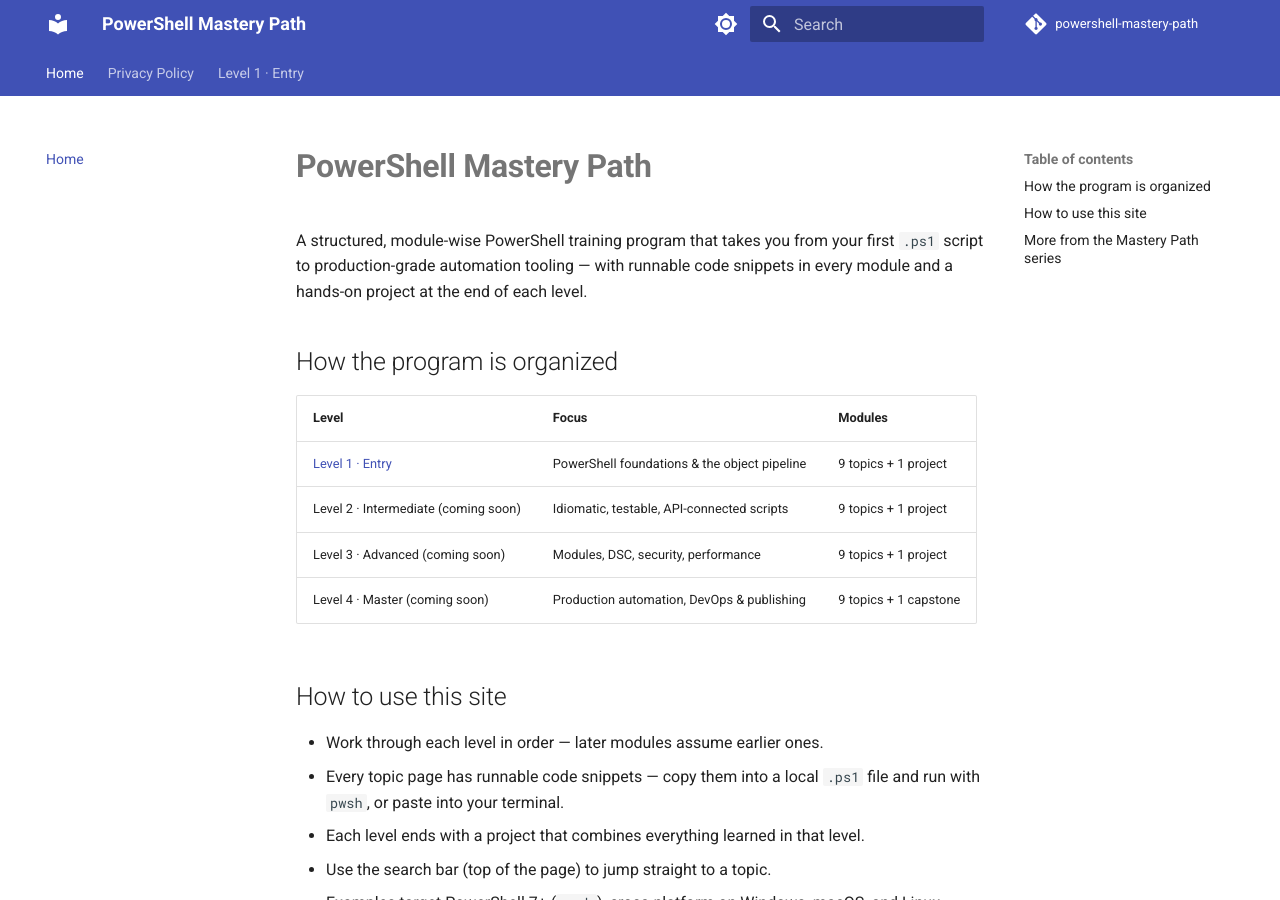
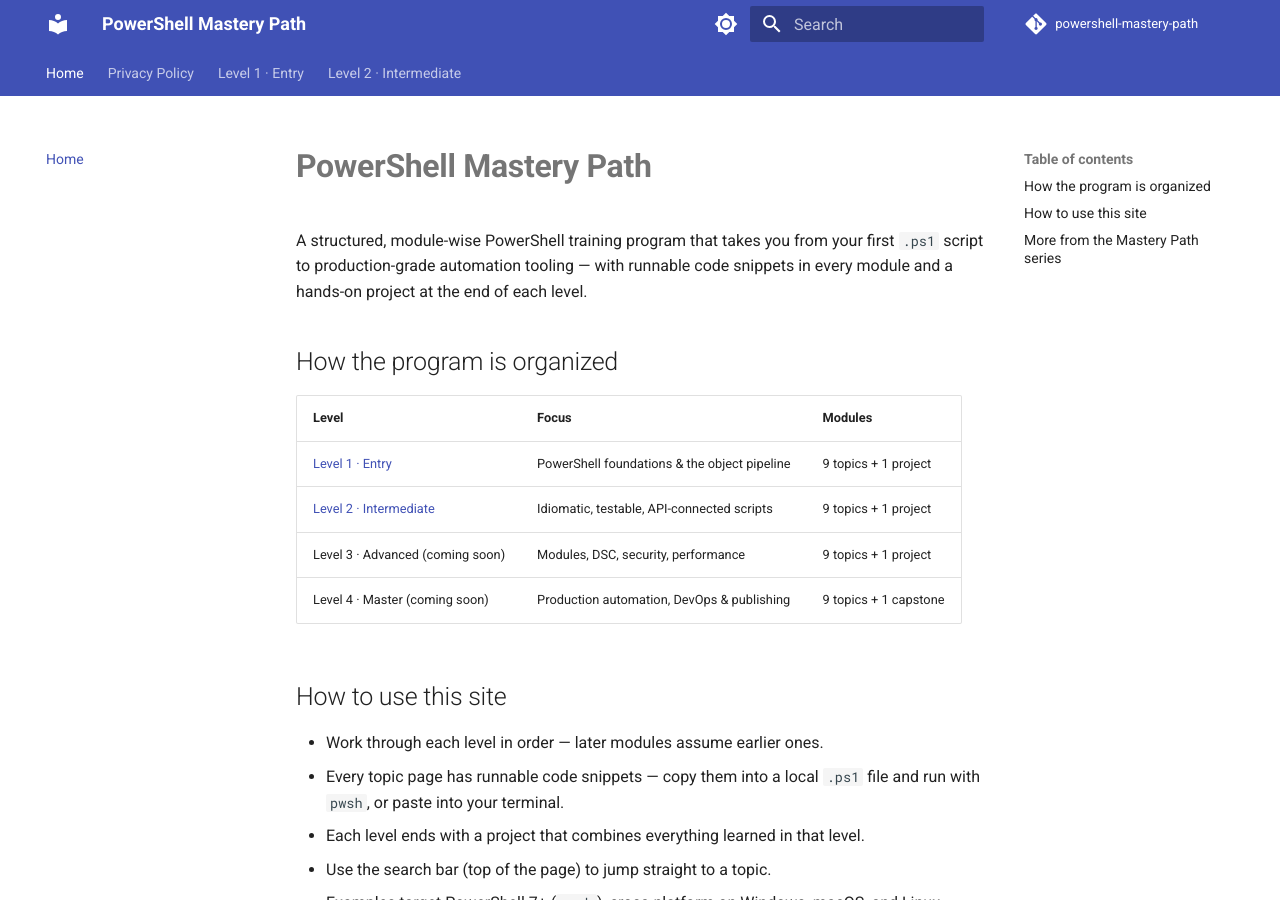
Before and after one commit to SIGILIPELLI/powershell-mastery-path, an MkDocs documentation site: the page built from docs/index.md, in a window 1280 px wide and 900 px high. Built offline with MkDocs 1.6.1 and Material for MkDocs 9.7.7, drawn with Linux system fonts in a browser that asks for light colours; comment, search, counter and statistics services are not loaded; part of the change alters nothing that is shown.

Commit message:
Restore finished level(s) to nav/sitemap/homepage
Real content is now written for this level; lifting the interim
AdSense thin-content exclusion put in place while it was still stubs.

Co-Authored-By: Claude Opus 5 <noreply@anthropic.com>

```diff
--- a/docs/index.md
+++ b/docs/index.md
@@ -14,7 +14,7 @@ code snippets in every module and a hands-on project at the end of each level.
 | Level | Focus | Modules |
 |-------|-------|---------|
 | [Level 1 · Entry](level-1/index.md) | PowerShell foundations & the object pipeline | 9 topics + 1 project |
-| Level 2 · Intermediate (coming soon) | Idiomatic, testable, API-connected scripts | 9 topics + 1 project |
+| [Level 2 · Intermediate](level-2/index.md) | Idiomatic, testable, API-connected scripts | 9 topics + 1 project |
 | Level 3 · Advanced (coming soon) | Modules, DSC, security, performance | 9 topics + 1 project |
 | Level 4 · Master (coming soon) | Production automation, DevOps & publishing | 9 topics + 1 capstone |
 
--- a/mkdocs.yml
+++ b/mkdocs.yml
@@ -62,8 +62,19 @@ nav:
       - "08 · Error Handling Basics": level-1/08-error-handling-basics.md
       - "09 · Modules Basics": level-1/09-modules-basics.md
       - "10 · Project — System Info Reporter": level-1/10-project-system-info-reporter.md
+  - "Level 2 · Intermediate":
+      - Overview: level-2/index.md
+      - "01 · Advanced Pipeline": level-2/01-advanced-pipeline.md
+      - "02 · Cmdlet Design": level-2/02-cmdlet-design.md
+      - "03 · Error Handling Advanced": level-2/03-error-handling-advanced.md
+      - "04 · Regular Expressions in PowerShell": level-2/04-regular-expressions.md
+      - "05 · Remoting Basics": level-2/05-remoting-basics.md
+      - "06 · Testing with Pester": level-2/06-testing-pester.md
+      - "07 · Working with JSON/REST APIs": level-2/07-json-rest-apis.md
+      - "08 · Script Modules & Manifests": level-2/08-script-modules-manifests.md
+      - "09 · Working with CSV/Excel Data": level-2/09-csv-excel-data.md
+      - "10 · Project — Log Monitoring Script": level-2/10-project-log-monitoring.md
 # --- auto-pruned stub levels (see AdSense low-value-content fix) ---
 exclude_docs: |
-  level-2/*.md
   level-3/*.md
   level-4/*.md
```
